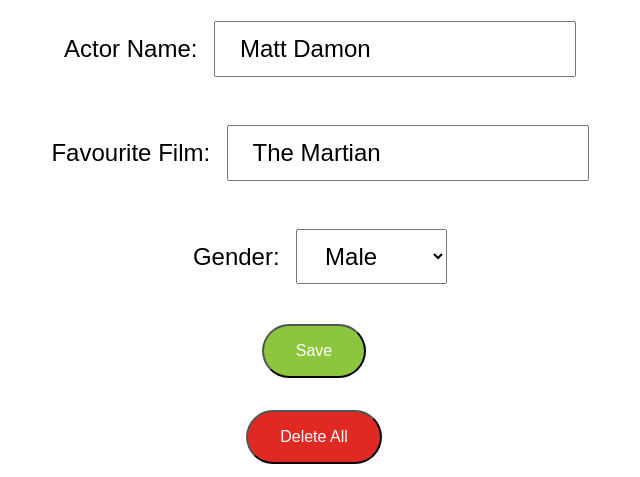
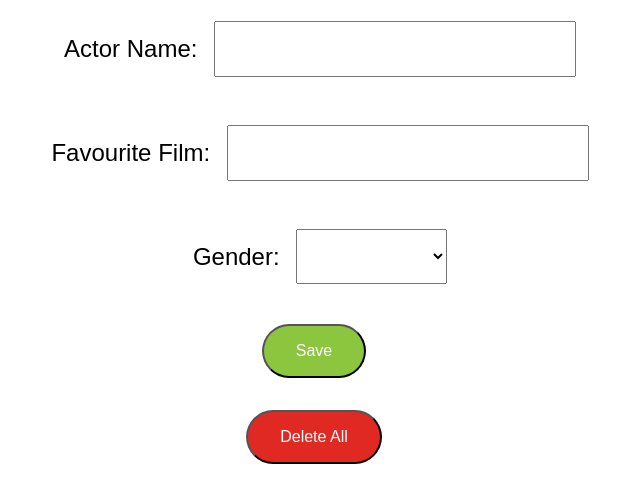
Before and after one commit to calumgould/dom_context_hw, a plain HTML site: page index.html in a window 1280 px wide. Shown: the part 106-583 px from the top of the page, without its empty margins (326-966 px from the left). Drawn offline with Linux system fonts and the light colour scheme.

Commit message:
finished extensions

```diff
--- a/index.html
+++ b/index.html
@@ -14,18 +14,18 @@
       <div class="form-wrapper">
         <div class="form-item">
           <label for="name">Actor Name:</label>
-          <input value="Matt Damon"type="text" id="name" required>
+          <input type="text" id="name" required>
         </div>
 
         <div class="form-item">
           <label for="film">Favourite Film:</label>
-          <input value = "The Martian"type="text" id="film" required>
+          <input type="text" id="film" required>
         </div>
 
         <div class="form-item">
           <label for="gender">Gender:</label>
           <select id="gender" required>
-            <!-- <option value="" disabled selected></option> -->
+            <option value="" disabled selected></option>
             <option value="Male">Male</option>
             <option value="Female">Female</option>
           </select>
```
